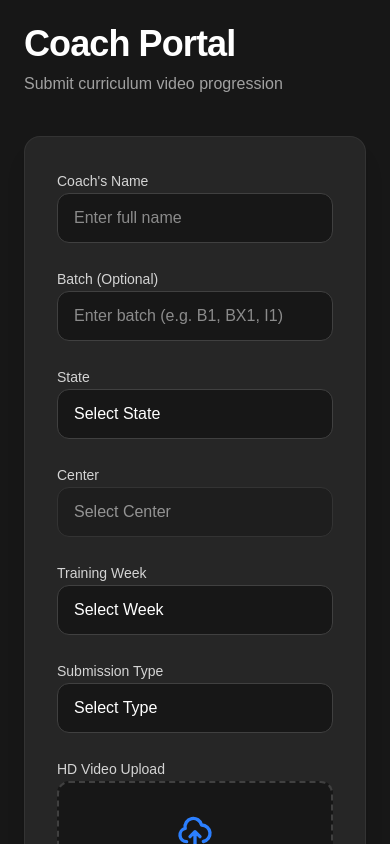
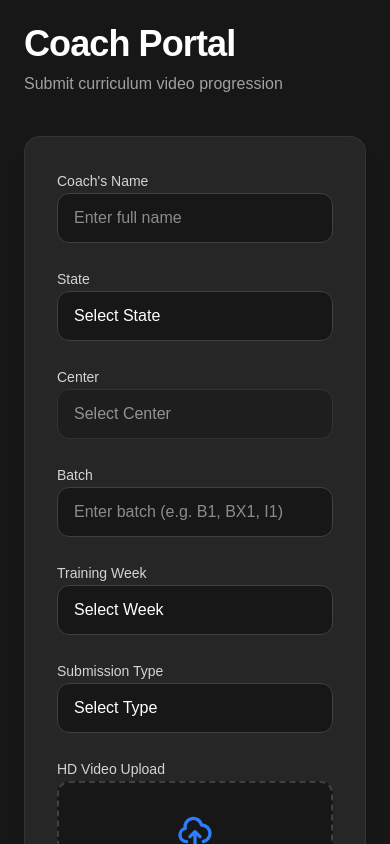
Before and after one commit to snehil1991/curriculum-tracker-, a Next.js app: page /coach in a window 390 px wide. Shown: the top 844 px of the page. Built offline with nearby package versions, Linux system fonts and the light colour scheme.

Commit message:
Update Submission Types and Form Layout Order for Mobile App

```diff
--- a/src/app/coach/page.tsx
+++ b/src/app/coach/page.tsx
@@ -18,7 +18,7 @@ const STATE_CENTER_MAP: Record<string, string[]> = {
 
 const STATES = Object.keys(STATE_CENTER_MAP);
 const WEEKS = Array.from({ length: 26 }, (_, i) => `Week ${i + 1}`);
-const SUBMISSION_TYPES = ['Day 1 Intro', 'Day 5/6 Execution'];
+const SUBMISSION_TYPES = ['Day 1', 'Day 6'];
 
 function CoachPortalContent() {
     const router = useRouter();
@@ -186,11 +186,6 @@ function CoachPortalContent() {
                             <input type="text" value={coachName} onChange={(e) => setCoachName(e.target.value)} placeholder="Enter full name" required className="w-full bg-neutral-900 border border-neutral-700 rounded-xl px-4 py-3 focus:outline-none focus:ring-2 focus:ring-blue-500 transition-shadow" />
                         </div>
 
-                        <div className="space-y-2 md:col-span-2">
-                            <label className="text-sm font-medium text-neutral-300">Batch (Optional)</label>
-                            <input type="text" value={batch} onChange={(e) => setBatch(e.target.value)} placeholder="Enter batch (e.g. B1, BX1, I1)" className="w-full bg-neutral-900 border border-neutral-700 rounded-xl px-4 py-3 focus:outline-none focus:ring-2 focus:ring-blue-500 transition-shadow" />
-                        </div>
-
                         <div className="space-y-2">
                             <label className="text-sm font-medium text-neutral-300">State</label>
                             <select value={selectedState} onChange={(e) => setSelectedState(e.target.value)} required className="w-full bg-neutral-900 border border-neutral-700 rounded-xl px-4 py-3 focus:outline-none focus:ring-2 focus:ring-blue-500 transition-shadow appearance-none">
@@ -205,6 +200,11 @@ function CoachPortalContent() {
                                 <option value="">Select Center</option>
                                 {availableCenters.map(c => <option key={c} value={c}>{c}</option>)}
                             </select>
+                        </div>
+
+                        <div className="space-y-2 md:col-span-2">
+                            <label className="text-sm font-medium text-neutral-300">Batch</label>
+                            <input type="text" value={batch} onChange={(e) => setBatch(e.target.value)} placeholder="Enter batch (e.g. B1, BX1, I1)" required className="w-full bg-neutral-900 border border-neutral-700 rounded-xl px-4 py-3 focus:outline-none focus:ring-2 focus:ring-blue-500 transition-shadow" />
                         </div>
 
                         <div className="space-y-2">
```
